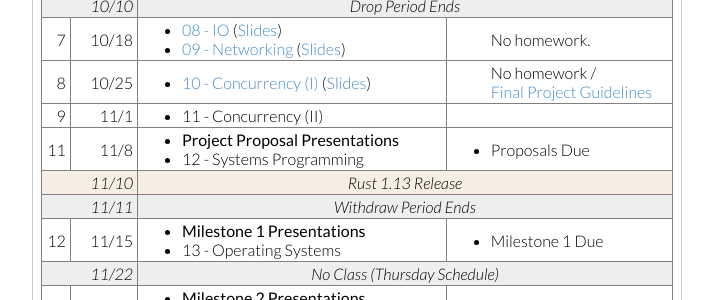
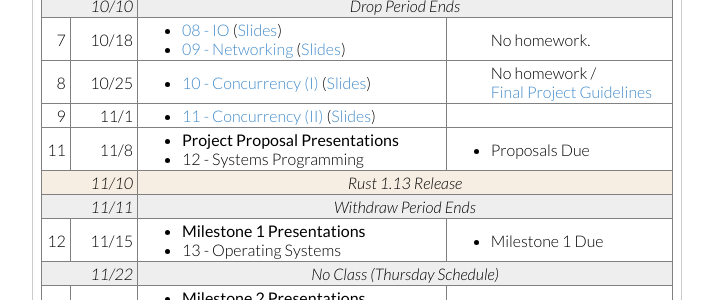
Before and after one commit to cis198-2016f/cis198-2016f.github.io, a Jekyll site: the page built from schedule/index.html, in a window 1280 px wide. Shown: the part 529-829 px from the top of the page, without its empty margins (283-996 px from the left). Built offline with Jekyll 4.4.1, drawn with Linux system fonts in a browser that asks for light colours.

Commit message:
Update with lec11

```diff
--- a/schedule/index.html
+++ b/schedule/index.html
@@ -183,7 +183,9 @@ permalink: /schedule/
         <td>9 <td>11/1
             <td>
           <ul>
-            <li> 11 - Concurrency (II)</a>
+            <li><a href="{{ page.slides_repo }}/11/content.md">
+                11 - Concurrency (II)</a>
+              (<a href="/slides/11/">Slides</a>)
           </ul>
         <td>
           <ul>
```
